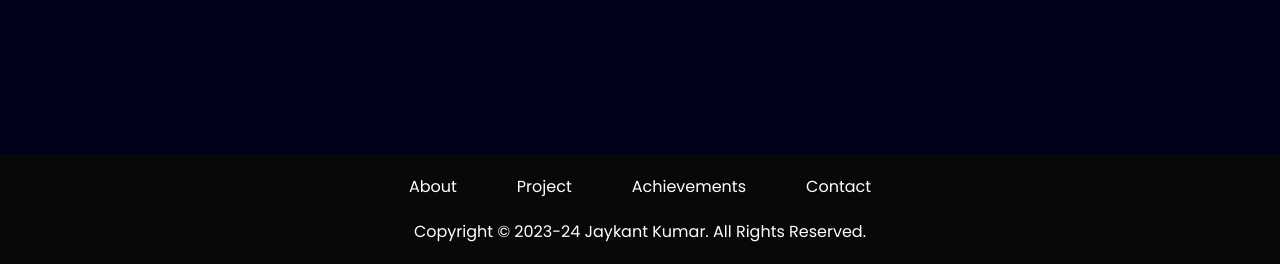
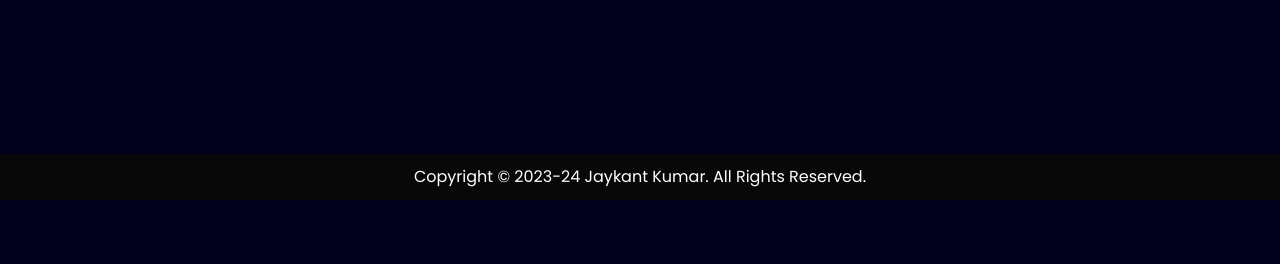
Before and after one commit to Geniusjaykant/Personal-Portfolio, a plain HTML site: page index.html in a window 1280 px wide. Shown: the part 1729-1993 px from the top of the page. After the commit the page ends 1929 px from the top, so only its background shows below. Drawn offline with nearby package versions, Linux system fonts and the light colour scheme.

Commit message:
Add new feature

```diff
--- a/index.html
+++ b/index.html
@@ -16,8 +16,8 @@
 			<div class="right">
 				<ul>
 					<li><a href="#">Home</a></li>
-					<li><a href="#">About</a></li>
-					<li><a href="#">Achievements</a></li>
+					<li><a href="#about">About</a></li>
+					<li><a href="#Coding Profile">Coding<>Profile</a></li>
 					<li><a href="#">Projects</a></li>
 					<li><a href="#">ContactMe</a></li>
 				</ul>
@@ -104,7 +104,7 @@
         <section id="testimonials" class="testimonials section-bg">
           <div class="container">
             <div class="section-title">
-              <h2>Coding Profile</h2>
+              <h2 id="Coding Profile">Coding Profile</h2>
               <p><b>Jaykant-Kumar</b> Across Coding platforms.</p>
           </div>
             <div class="flex">
@@ -137,7 +137,7 @@
         <!-- Coding Profiles End -->
         </section>
         <footer>
-          <nav>
+          <!-- <nav>
             <div class="nav-links-container">
               <ul>
                 <li>About</li>
@@ -146,7 +146,7 @@
                 <li>Contact</li>
               </ul>
             </div>
-          </nav>
+          </nav> -->
           <p>Copyright &#169; 2023-24 Jaykant Kumar. All Rights Reserved.</p>
         </footer>
       </main>
--- a/style.css
+++ b/style.css
@@ -53,6 +53,7 @@ nav ul {
     display: flex;
     justify-content: center;
 
+
 }
 
 nav ul li {
@@ -64,12 +65,11 @@ nav ul li a {
     text-decoration: none;
     color: #ffffff;
     content: "";
-    /* position: absolute; */
     width: 0%;
-    height: 1px;
+    height: 25px;
     display: block;
     transition: all 0.3s ease;
-    bottom: 20%;
+    /* bottom: 20%;       */
 }
 
 nav ul li a:hover {
@@ -323,15 +323,18 @@ section {
 
 /* Footer Section */
 footer {
-    height: 10vh;
+    height: 10px;
     margin: 0rem;
     background-color: #080808;
-    padding: 20px 0 10px 0;
+    padding: 10px 0 2% 0;
+    position: relative;
+    display: flex;
+    justify-content: center;
 }
 
 footer p {
     text-align: center;
-    margin-top: 20px;
+    /* margin-top: 40px; */
 }
 
  /* Coding Profiles  */
```
